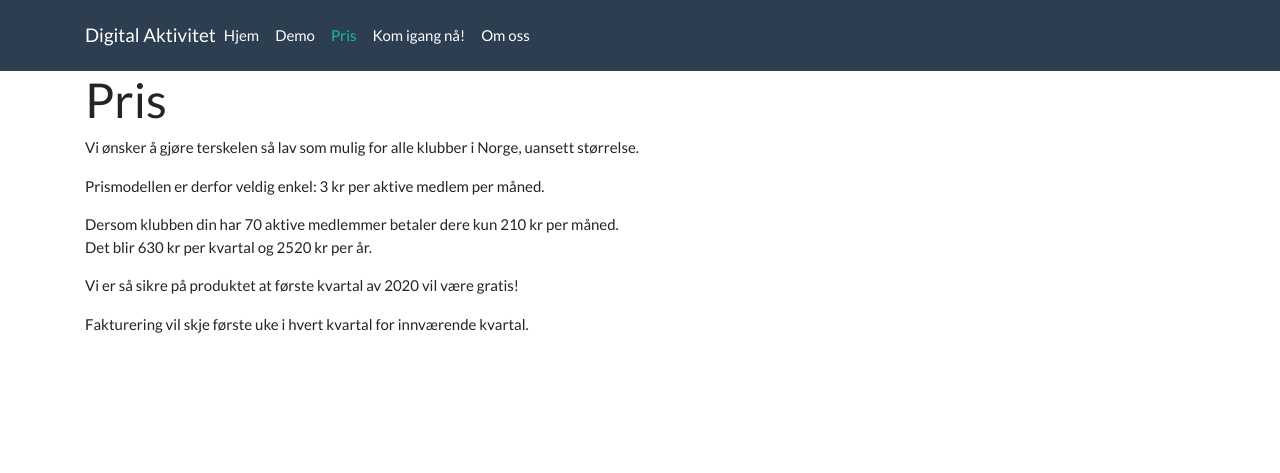
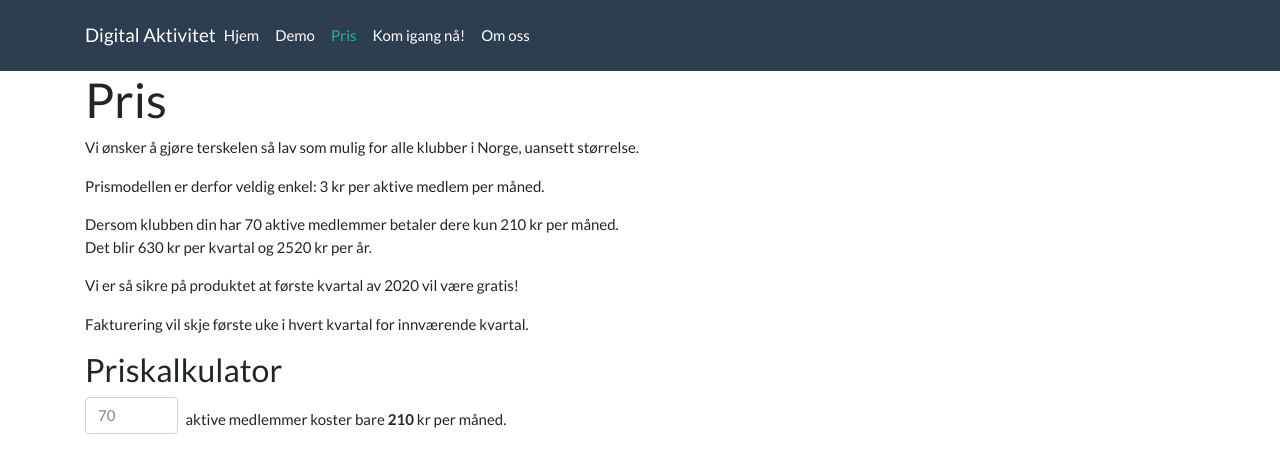
Before and after one commit to xibriz/digitalaktivitet, a Jekyll site: the page built from price.md, in a window 1280 px wide. Shown: the top 473 px of the page. Built offline with Jekyll 4.4.1, drawn with Linux system fonts in a browser that asks for light colours.

Commit message:
Added price calculator and put price in data file

```diff
--- /dev/null
+++ b/_data/price.yml
@@ -0,0 +1,2 @@
+- NOK: 3
+  members: 70
--- a/create_club.html
+++ b/create_club.html
@@ -4,7 +4,7 @@ title: Opprett klubb
 <h1>Opprett din klubb i dag!</h1>
 <p>
     Alle som melder seg opp nå vil få en gratis prøveperiode første kvartal 2020!<br/>
-    Deretter blir prisen 3 kr per aktive medlem per måned.<br/>
+    Deretter blir prisen {{ site.data.price[0].NOK }} kr per aktive medlem per måned.<br/>
     Det er ingen bindingstid og dere kan når som helst melde dere ut av systemet. Avslutter dere før 1. april 2020 betaler dere ingen ting!
 </p>
 <h4>Fremgangsmåten er som følger:</h4>
--- a/price.md
+++ b/price.md
@@ -5,11 +5,25 @@ title: Pris
 
 Vi ønsker å gjøre terskelen så lav som mulig for alle klubber i Norge, uansett størrelse.
 
-Prismodellen er derfor veldig enkel: 3 kr per aktive medlem per måned.
+Prismodellen er derfor veldig enkel: {{ site.data.price[0].NOK }} kr per aktive medlem per måned.
 
-Dersom klubben din har 70 aktive medlemmer betaler dere kun 210 kr per måned.
-Det blir 630 kr per kvartal og 2520 kr per år.
+Dersom klubben din har {{ site.data.price[0].members }} aktive medlemmer betaler dere kun {{ site.data.price[0].NOK | times: site.data.price[0].members }} kr per måned.
+Det blir {{ site.data.price[0].NOK | times: site.data.price[0].members | times: 3 }} kr per kvartal og {{ site.data.price[0].NOK | times: site.data.price[0].members | times: 12 }} kr per år.
 
 Vi er så sikre på produktet at første kvartal av 2020 vil være gratis!
 
 Fakturering vil skje første uke i hvert kvartal for innværende kvartal.
+
+### Priskalkulator
+
+<form class="form-inline" action="#">
+    <input type="number" class="form-control mb-2 mr-sm-2 col-1" id="numberOfActiveMembers" value="{{ site.data.price[0].members }}" onchange="calculatePrice(this);" onblur="calculatePrice(this);">
+    <label for="numberOfActiveMembers">aktive medlemmer koster bare</label>&nbsp;
+    <span id="price" style="font-weight: bold">{{ site.data.price[0].NOK | times: site.data.price[0].members }}</span>&nbsp;kr per måned.
+</form>
+<script type="text/javascript">
+var price = {{ site.data.price[0].NOK }};
+function calculatePrice(input) { console.log(input.value);
+    $('#price').html(price*parseInt(input.value, 10));
+}
+</script>
```
Also changed, not shown: index.md (+1 -1 lines).
